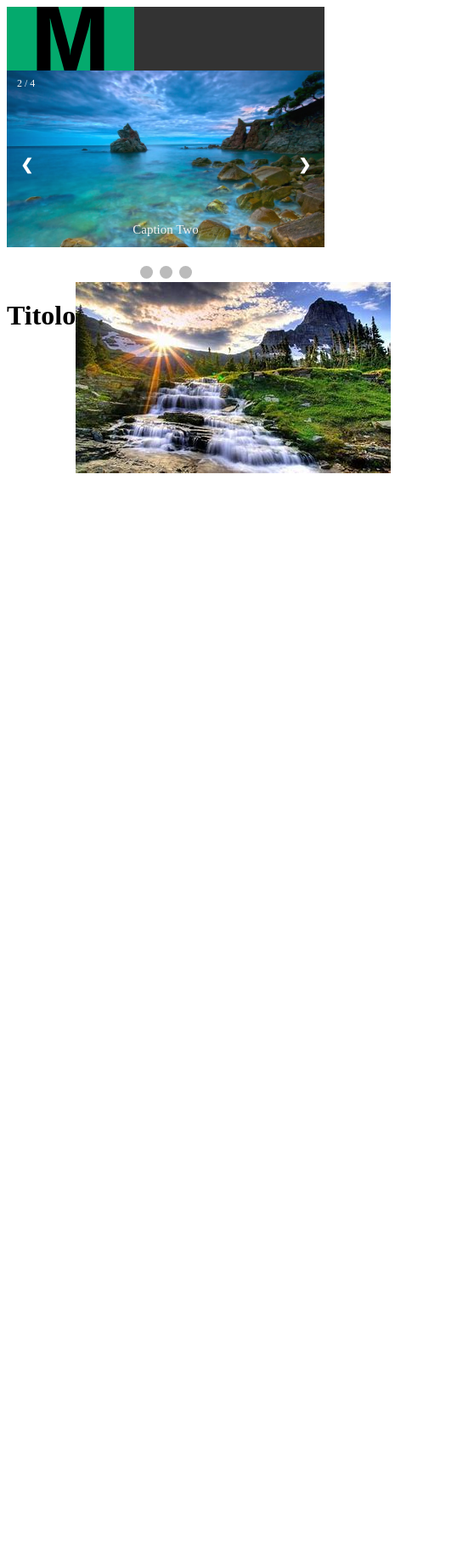
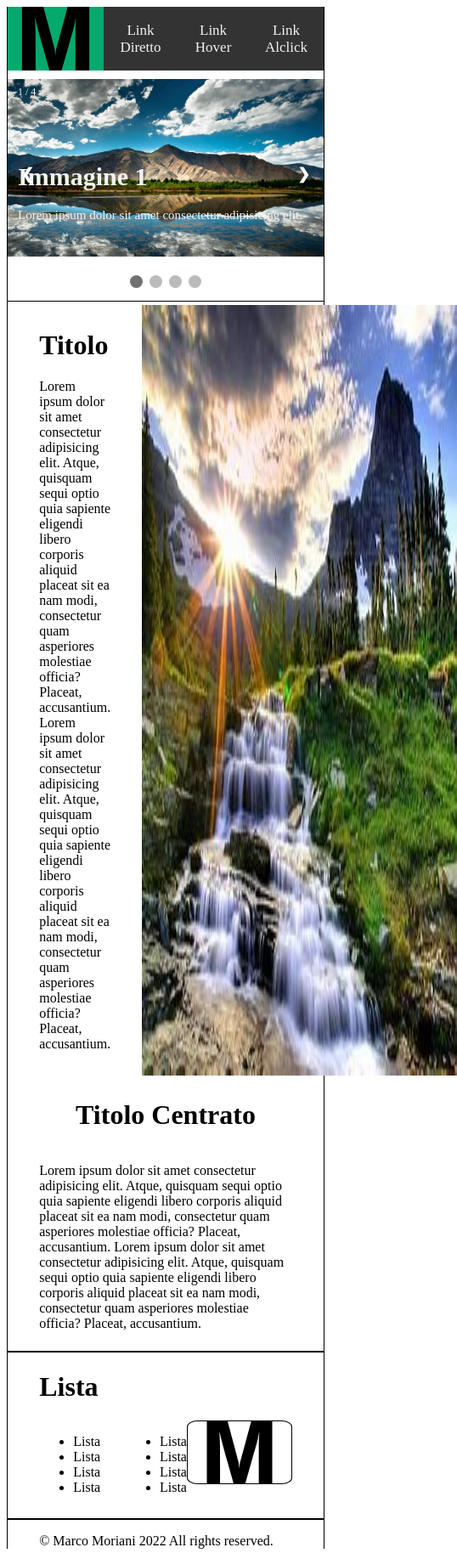
Before and after one commit to marcomoriani/marcomoriani.github.io, a plain HTML site: page Site/index.html in a window 390 px wide. Shown: the whole page at 85% size, 538 px wide, since content can reach past the window. Before the commit the page ends 844 px from the top, so only its background shows below. Drawn offline with Linux system fonts and the light colour scheme; files whose address does not match are found by name.

Commit message:
modifiche finali

```diff
--- a/Site/index.html
+++ b/Site/index.html
@@ -11,12 +11,9 @@
   <div class="topnav" id="myTopnav">
     <img class="active" src="C:\Users\marco.moriani\Documents\GitHub\marcomoriani.github.io\Site\images\R.svg" width="150" height="75">
     <div class="right-nav">
-      <a href="#news">Link Diretto</a>
-      <a href="#contact">Link Hover</a>
-      <a href="#about">Link Alclick</a>
-      <a href="javascript:void(0);" class="icon" onclick="myFunction()">
-        <i class="fa fa-bars"></i>
-      </a>
+      <a href="">Link Diretto</a>
+      <a href="">Link Hover</a>
+      <a href="">Link Alclick</a>
     </div>
   </div>
     <!-- Slideshow container -->
@@ -26,25 +23,37 @@
     <div class="mySlides fade">
       <div class="numbertext">1 / 4</div>
       <img src="C:\Users\marco.moriani\Documents\GitHub\marcomoriani.github.io\Site\images\img1.jpg" style="width:100%">
-      <div class="text">Caption Text</div>
+      <div class="text">
+        <h1>Immagine 1</h1>
+        <p>Lorem ipsum dolor sit amet consectetur adipisicing elit.</p>
+      </div>
     </div>
 
     <div class="mySlides fade">
       <div class="numbertext">2 / 4</div>
       <img src="C:\Users\marco.moriani\Documents\GitHub\marcomoriani.github.io\Site\images\img2.jpg" style="width:100%">
-      <div class="text">Caption Two</div>
+      <div class="text">
+        <h1>Immagine 2</h1>
+        <p>Lorem ipsum dolor sit amet consectetur adipisicing elit.</p>
+      </div>
     </div>
 
     <div class="mySlides fade">
       <div class="numbertext">3 / 4</div>
       <img src="C:\Users\marco.moriani\Documents\GitHub\marcomoriani.github.io\Site\images\img3.jpg" style="width:100%">
-      <div class="text">Caption Three</div>
+      <div class="text">
+        <h1>Immagine 3</h1>
+        <p>Lorem ipsum dolor sit amet consectetur adipisicing elit.</p>
+      </div>
     </div>
 
     <div class="mySlides fade">
       <div class="numbertext">4 / 4</div>
       <img src="C:\Users\marco.moriani\Documents\GitHub\marcomoriani.github.io\Site\images\img4.jpg" style="width:100%">
-      <div class="text">Caption Three</div>
+      <div class="text">
+        <h1>Immagine 4</h1>
+        <p>Lorem ipsum dolor sit amet consectetur adipisicing elit.</p>
+      </div>
     </div>
 
     <!-- Next and previous buttons -->
@@ -58,12 +67,46 @@
     <span class="dot" onclick="currentSlide(1)"></span>
     <span class="dot" onclick="currentSlide(2)"></span>
     <span class="dot" onclick="currentSlide(3)"></span>
+    <span class="dot" onclick="currentSlide(4)"></span>
   </div>
 
   <div class="txt-box">
-    <h1>Titolo</h1>
+    <div class="txt">
+      <h1 >Titolo</h1>
+      <p>Lorem ipsum dolor sit amet consectetur adipisicing elit. Atque, quisquam sequi optio quia sapiente eligendi libero corporis aliquid placeat sit ea nam modi, consectetur quam asperiores molestiae officia? Placeat, accusantium.
+        Lorem ipsum dolor sit amet consectetur adipisicing elit. Atque, quisquam sequi optio quia sapiente eligendi libero corporis aliquid placeat sit ea nam modi, consectetur quam asperiores molestiae officia? Placeat, accusantium.
+      </p>
+    </div>
     <img class="img-near-txt" src="C:\Users\marco.moriani\Documents\GitHub\marcomoriani.github.io\Site\images\img-near-title.jpg">
   </div>
+  <div class="txt-center">
+    <h1 >Titolo Centrato</h1>
+    <p>Lorem ipsum dolor sit amet consectetur adipisicing elit. Atque, quisquam sequi optio quia sapiente eligendi libero corporis aliquid placeat sit ea nam modi, consectetur quam asperiores molestiae officia? Placeat, accusantium.
+      Lorem ipsum dolor sit amet consectetur adipisicing elit. Atque, quisquam sequi optio quia sapiente eligendi libero corporis aliquid placeat sit ea nam modi, consectetur quam asperiores molestiae officia? Placeat, accusantium.
+    </p>
+  </div>
+  <div class="border-listfooter"></div>
+  <div class="margin-listfooter"><h1>Lista</h1></div>
+  <div class="listbox txt">
+    <ul>
+      <li>Lista</li>
+      <li>Lista</li>
+      <li>Lista</li>
+      <li>Lista</li>
+    </ul>
+    <ul class="lista">
+      <li>Lista</li>
+      <li>Lista</li>
+      <li>Lista</li>
+      <li>Lista</li>
+    </ul>
+    <img class="logo-near-txt" src="C:\Users\marco.moriani\Documents\GitHub\marcomoriani.github.io\Site\images\R.svg" width="150" height="75">
+  </div>
+  <div class="border-listfooter"></div>
+    <footer class="margin-listfooter">
+      <div style="margin:2% auto;"><p>&copy; Marco Moriani <span id="year"></span> All rights reserved. </p></div>
+    </footer>
+
 </body>
 <script src="main.js"></script>
 </html>
--- a/Site/main.js
+++ b/Site/main.js
@@ -1,24 +1,31 @@
-/* Toggle between adding and removing the "responsive" class to topnav when the user clicks on the icon */
-function myFunction() {
-    var x = document.getElementById("myTopnav");
-    if (x.className === "topnav") {
-      x.className += " responsive";
-    } else {
-      x.className = "topnav";
-    }
+
+  let slideIndex = 1;
+  showSlides(slideIndex);
+
+  // Next/previous controls
+  function plusSlides(n) {
+    showSlides(slideIndex += n);
   }
 
-let slideIndex = 0;
-showSlides();
+  // Thumbnail image controls
+  function currentSlide(n) {
+    showSlides(slideIndex = n);
+  }
 
-function showSlides() {
+  function showSlides(n) {
     let i;
     let slides = document.getElementsByClassName("mySlides");
+    let dots = document.getElementsByClassName("dot");
+    if (n > slides.length) {slideIndex = 1}
+    if (n < 1) {slideIndex = slides.length}
     for (i = 0; i < slides.length; i++) {
       slides[i].style.display = "none";
     }
-  slideIndex++;
-  if (slideIndex > slides.length) {slideIndex = 1}
+    for (i = 0; i < dots.length; i++) {
+      dots[i].className = dots[i].className.replace(" active", "");
+    }
     slides[slideIndex-1].style.display = "block";
-  setTimeout(showSlides, 4000); // Change image every 2 seconds
+    dots[slideIndex-1].className += " active";
   }
+
+  document.getElementById('year').innerHTML = new Date().getFullYear();
--- a/Site/style.css
+++ b/Site/style.css
@@ -1,3 +1,8 @@
+body{
+    border-left: 1px solid black;
+    border-right: 1px solid black;
+
+}
 .topnav {
     background-color: #333;
     overflow: hidden;
@@ -32,11 +37,6 @@
     color: white;
   }
 
-  /* Hide the link that should open and close the topnav on small screens */
-  .topnav .icon {
-    display: none;
-  }
-
 
 
 * {box-sizing:border-box}
@@ -46,6 +46,7 @@
   max-width: 1000px;
   position: relative;
   margin: auto;
+  margin-top: 10px;
 }
 
 /* Hide the images by default */
@@ -86,12 +87,12 @@
   font-size: 15px;
   padding: 8px 12px;
   position: absolute;
-  bottom: 8px;
+  bottom: 10%;
   width: 100%;
-  text-align: center;
+  text-align:left;
 }
 
-/* Number text (1/3 etc) */
+/* Number text (1/4 etc) */
 .numbertext {
   color: #f2f2f2;
   font-size: 12px;
@@ -130,36 +131,45 @@
 
 
 .txt-box{
+    border-top: 1px solid black;
     display: flex;
-
+    margin-top: 3%;
+}
+.txt{
+    padding: 3%;
+    margin:auto 7%;
+}
+.img-near-txt{
+    float:right;
+    margin: 1% 3% 0% auto;
+    width: 100%;
 }
 
-.img-near-txt{
-    float:right;
-
+.txt-center{
+    display: flex;
+    flex-direction: column;
+    align-items: center;
+    margin:2% 10%;
+}
+.margin-listfooter{
+    margin:auto 10% -3% 10%;
+}
+.border-listfooter{
+    border: 1px solid black;
+}
+.listbox{
+    display: flex;
+}
+.lista{
+    margin-left: 10%;
 }
 
-
-
-  /* When the screen is less than 768px  wide, hide all links, except for the first one ("Home"). Show the link that contains should open and close the topnav (.icon) */
-@media screen and (max-width: 768px) {
-    .topnav :not(:first-child) {display: none;}
-    .topnav a.icon {
-      float: right;
-      display: block;
-    }
-  }
-
-  /* The "responsive" class is added to the topnav with JavaScript when the user clicks on the icon. This class makes the topnav look good on small screens (display the links vertically instead of horizontally) */
-  @media screen and (max-width: 768px) {
-    .topnav.responsive {position: relative;}
-    .topnav.responsive a.icon {
-      position: absolute;
-      right: 0;
-      top: 0;
-    }
-    .topnav.responsive a {
-      float: none;
-      display: block;
-      text-align: left;
-    }}
+.logo-near-txt{
+    margin-left:auto;
+    border: 1px solid black;
+    padding:1% auto;
+    border-radius: 10%;
+}
+.logo-near-txt:hover{
+    background-color: #e3e3e3;
+}
```
Lines whose indentation alone changed are shown as unchanged.
